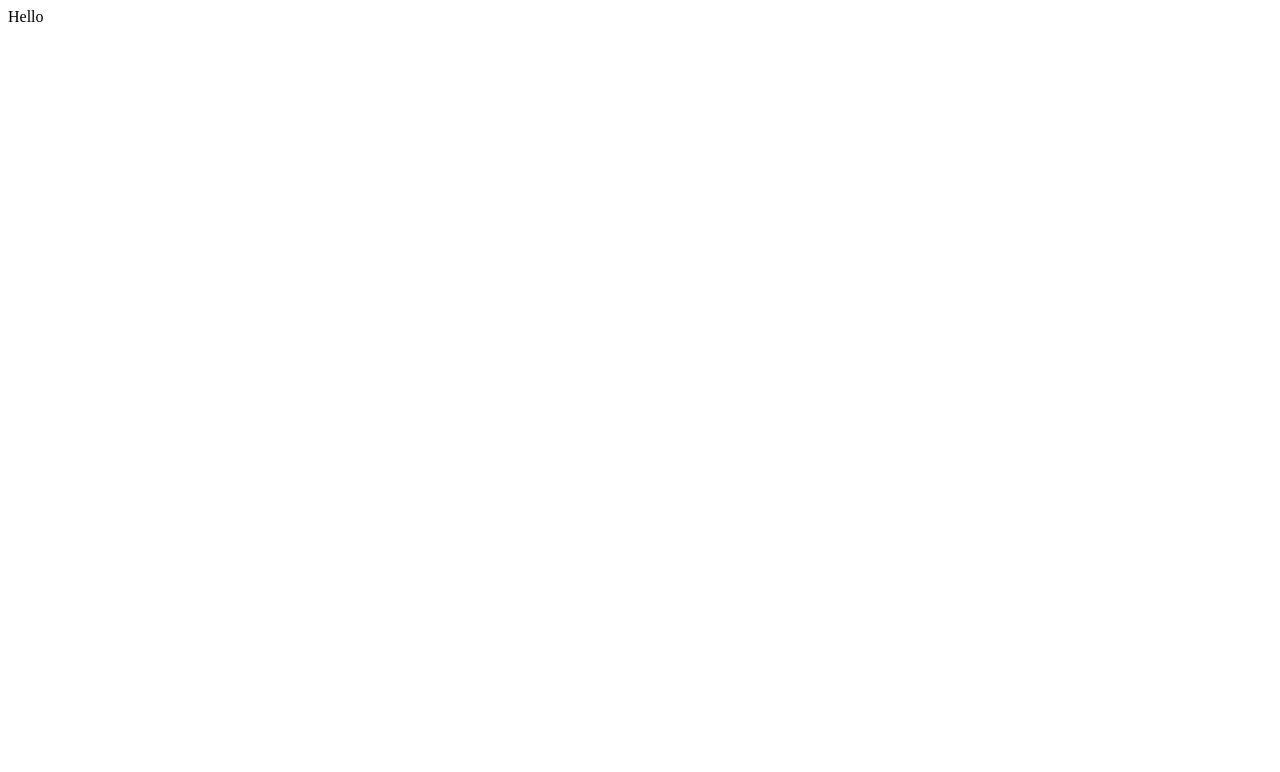
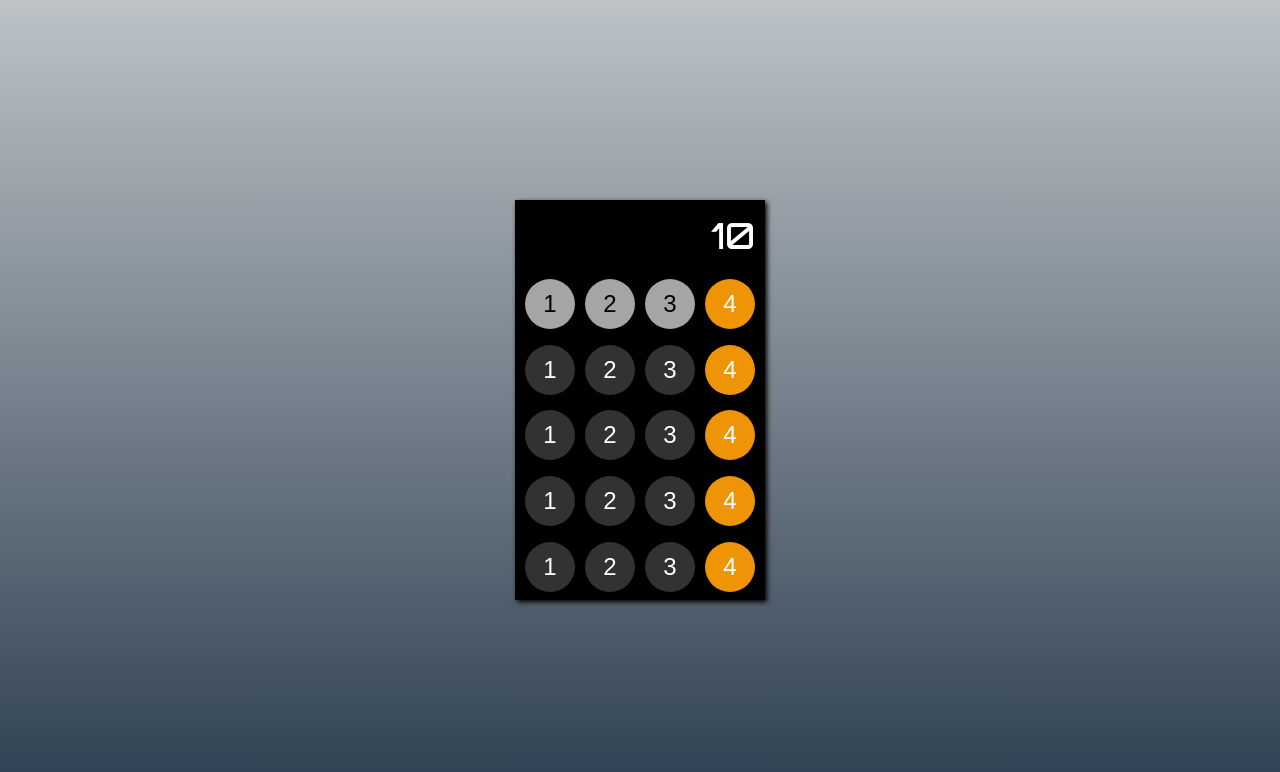
Before and after one commit to kritebh/fcc-calculator-react-project, a React (Create React App) app: page / in a window 1280 px wide. Shown: the top 772 px of the page. Built offline with nearby package versions, Linux system fonts and the light colour scheme.

Commit message:
styling done

```diff
--- a/public/index.html
+++ b/public/index.html
@@ -9,35 +9,11 @@
       name="description"
       content="Web site created using create-react-app"
     />
-    <link rel="apple-touch-icon" href="%PUBLIC_URL%/logo192.png" />
-    <!--
-      manifest.json provides metadata used when your web app is installed on a
-      user's mobile device or desktop. See https://developers.google.com/web/fundamentals/web-app-manifest/
-    -->
-    <link rel="manifest" href="%PUBLIC_URL%/manifest.json" />
-    <!--
-      Notice the use of %PUBLIC_URL% in the tags above.
-      It will be replaced with the URL of the `public` folder during the build.
-      Only files inside the `public` folder can be referenced from the HTML.
-
-      Unlike "/favicon.ico" or "favicon.ico", "%PUBLIC_URL%/favicon.ico" will
-      work correctly both with client-side routing and a non-root public URL.
-      Learn how to configure a non-root public URL by running `npm run build`.
-    -->
-    <title>React App</title>
+    <title>React Calculator</title>
   </head>
   <body>
     <noscript>You need to enable JavaScript to run this app.</noscript>
     <div id="root"></div>
-    <!--
-      This HTML file is a template.
-      If you open it directly in the browser, you will see an empty page.
 
-      You can add webfonts, meta tags, or analytics to this file.
-      The build step will place the bundled scripts into the <body> tag.
-
-      To begin the development, run `npm start` or `yarn start`.
-      To create a production bundle, use `npm run build` or `yarn build`.
-    -->
   </body>
 </html>
--- /dev/null
+++ b/src/App.css
@@ -0,0 +1,60 @@
+@import url('https://fonts.googleapis.com/css2?family=Orbitron:wght@500&display=swap');
+
+*{
+    box-sizing: border-box;
+}
+
+body{
+    margin: 0;
+    background: linear-gradient(180deg, rgba(189,195,199,1) 0%, rgba(44,62,80,1) 100%);
+    min-height: 100vh;
+    display: flex;
+    justify-content: center;
+    align-items: center;
+    font-family: 'Orbitron', sans-serif;
+}
+
+.calculator{
+    background-color: #000;
+    box-shadow: 2px 2px 5px rgba(0,0,0,1);
+    height: 400px;
+    width:250px;
+    display: flex;
+    flex-wrap: wrap;
+    justify-content: center;
+    align-items: center;
+
+
+}
+
+#display{
+    color: white;
+    width: 100%;
+    padding: 10px;
+    text-align: right;
+    font-size: 36px;
+
+}
+
+button{
+    border: none;
+    border-radius: 50%;
+    font-size: 24px;
+    height: 50px;
+    width: 50px;
+    margin: 5px;
+}
+
+button.orange{
+    background-color: #ee9406;
+    color: white;
+}
+
+button.dark-grey{
+    background-color: #323232;
+    color: white;
+}
+
+button.light-grey{
+    background-color: #a5a5a5;
+}
--- a/src/App.js
+++ b/src/App.js
@@ -1,9 +1,32 @@
 import React from 'react'
-
+import "./App.css"
 
 function App() {
   return (
-    <div>Hello </div>
+    <div className="calculator">
+
+    <div className="display" id="display">10</div>
+    <button className="light-grey">1</button>
+    <button className="light-grey">2</button>
+    <button className="light-grey">3</button>
+    <button className="orange">4</button>
+    <button className="dark-grey">1</button>
+    <button className="dark-grey">2</button>
+    <button className="dark-grey">3</button>
+    <button className="orange">4</button>
+    <button className="dark-grey">1</button>
+    <button className="dark-grey">2</button>
+    <button className="dark-grey">3</button>
+    <button className="orange">4</button>
+    <button className="dark-grey">1</button>
+    <button className="dark-grey">2</button>
+    <button className="dark-grey">3</button>
+    <button className="orange">4</button>
+    <button className="dark-grey">1</button>
+    <button className="dark-grey">2</button>
+    <button className="dark-grey">3</button>
+    <button className="orange">4</button>
+    </div>
   );
 }
 
```
